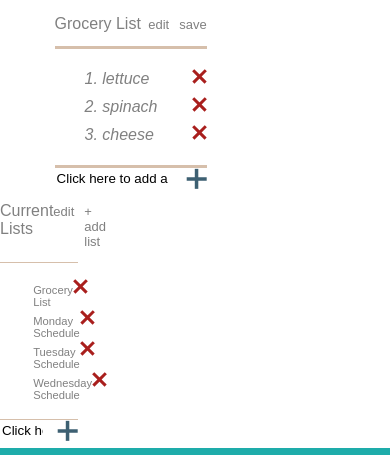
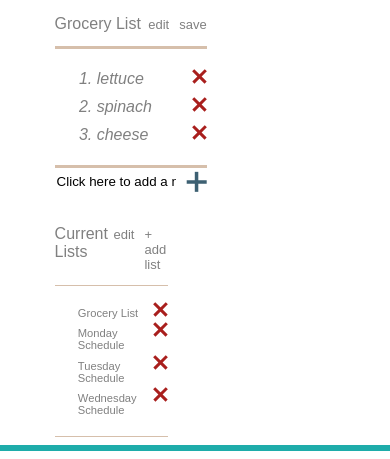
Before and after one commit to beyondtheriver/angularjs, a plain HTML site: page app/index.html in a window 390 px wide. Shown: the part 385-844 px from the top of the page. Drawn offline with Linux system fonts and the light colour scheme.

Commit message:
fixed form error in master list container

```diff
--- a/app/index.css
+++ b/app/index.css
@@ -11,6 +11,7 @@ h1{
 p{
   font-size: small;
   font-weight: 100;
+  cursor: pointer;
 }
 input[type=text] {
   border: none;
@@ -21,6 +22,7 @@ ol{
 }
 form{
   display: flex;
+  margin-top: 2%;
 }
 #container{
   display: flex;
@@ -90,6 +92,7 @@ form{
 }
 .underline{
   border-bottom: solid 1px #d6bfab;
+  cursor: auto;
 }
 .listscontainer{
   width: 20%;
@@ -108,7 +111,7 @@ form{
   cursor: pointer;
 }
 .plussed{
-  padding-left: 12px;
+  padding-left: 5%;
 }
 #footer{
   bottom: 0px;
@@ -120,5 +123,16 @@ form{
 @media only screen and (max-width: 750px) {
   #container{
     display: block;
+  }
+  .listscontainer{
+    width: 29%;
+    margin-top: 5%;
+    margin-left: 14%;
+  }
+  .lists li{
+    margin-left: -23%;
+  }
+  .currentlist li{
+    margin-left: -14%;
+  }
 }
-}
--- a/app/index.html
+++ b/app/index.html
@@ -29,7 +29,7 @@
           <!-- Save or Edit Current List -->
           <div class="flexlist">
             <p ng-click="readyToEdit = ! readyToEdit" ng-class="{'underline':readyToEdit}">edit</p>
-            <p ng-click="readyToEdit = ! readyToEdit" style="padding-left:10px">save</p>
+            <p ng-click="readyToEdit = ! readyToEdit" style="padding-left:10px;cursor:auto">save</p>
           </div>
         </div>
         <!-- Items of Current List (Display: None on Edit)-->
@@ -71,8 +71,8 @@
           <h1>Current Lists</h1>
             <!-- Edit and Save Lists -->
             <div class="flexlist">
-              <p ng-click="readyToEditML = ! readyToEditML" ng-class="{'underline':readyToEditML}">edit</p>
-              <p ng-click="readyToEditML = ! readyToEditML" style="padding-left:10px">+ add list</p>
+              <p ng-click="readyToEditML = ! readyToEditML" ng-class="{'underline':readyToEditML}" >edit</p>
+              <p ng-click="addNewListClicker = ! addNewListClicker" style="padding-left:10px" >+ add list</p>
             </div>
         </div>
         <!-- Lists in Master List (Display: None on Edit) -->
@@ -96,10 +96,11 @@
           </ol>
         </div>
         <!-- Form to Add New List on Master List -->
-        <form name="frm2" ng-submit="addList()">
-          <input type="text" name="newList" ng-model="newlist" ng-click="newlist=null" required />
-          <input type="image" src="../images/icon_add.svg" name="newList" ng-disabled="frm.$invalid" class="plussed"/>
+        <form name="frm2" ng-submit="addList()" ng-show="addNewListClicker">
+          <input type="text" name="newList" ng-model="newlist" ng-click="newlist=null" placeholder="Click here to add a new list." required />
+          <input type="image" src="../images/icon_add.svg" name="newList" ng-disabled="frm2.$invalid" class="plussed"/>
         </form>
+        <p ng-show="readyToEditML" ng-click="readyToEditML = ! readyToEditML" style="text-align:right">save</p>
 
       </section>
 
```
